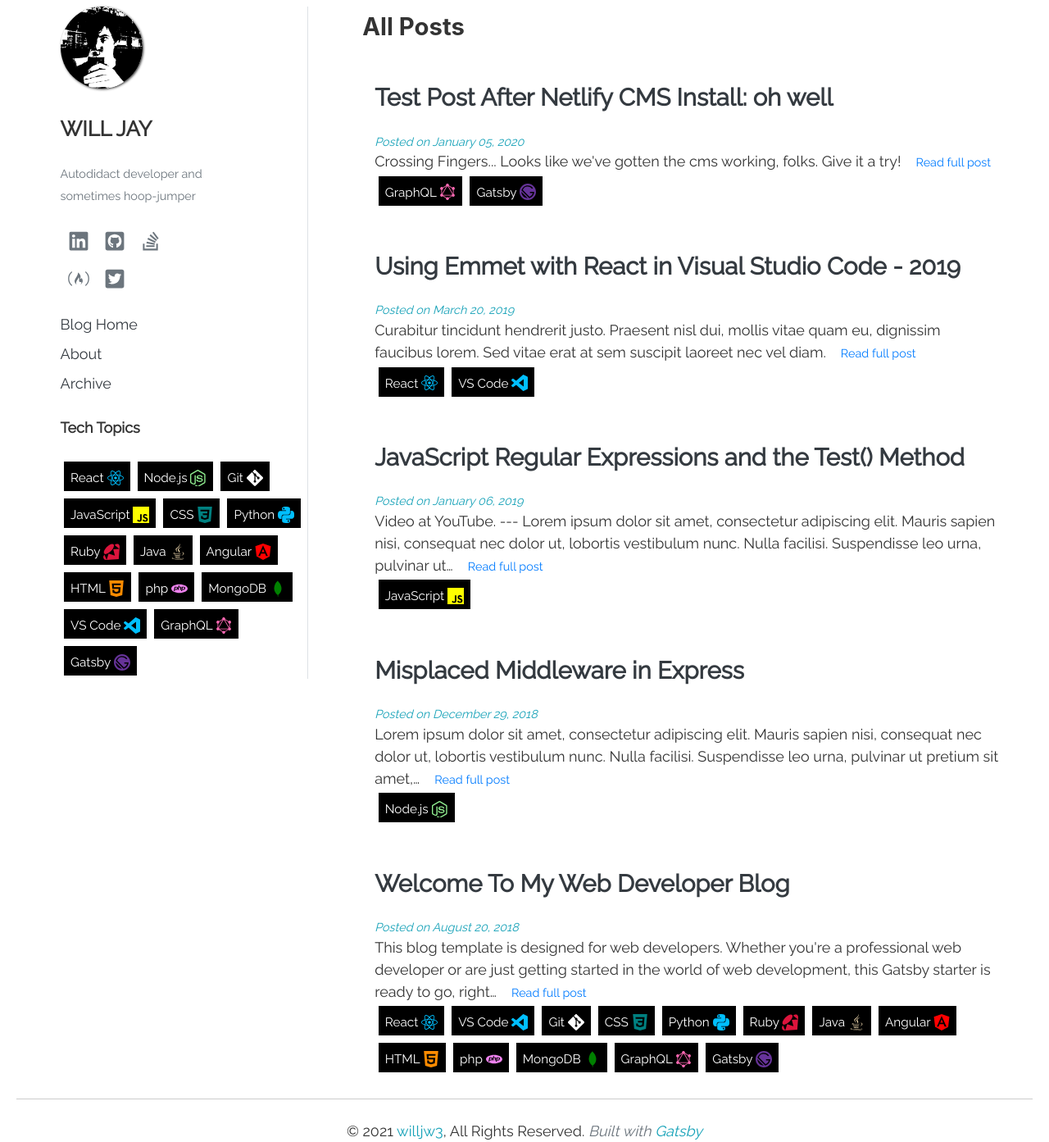
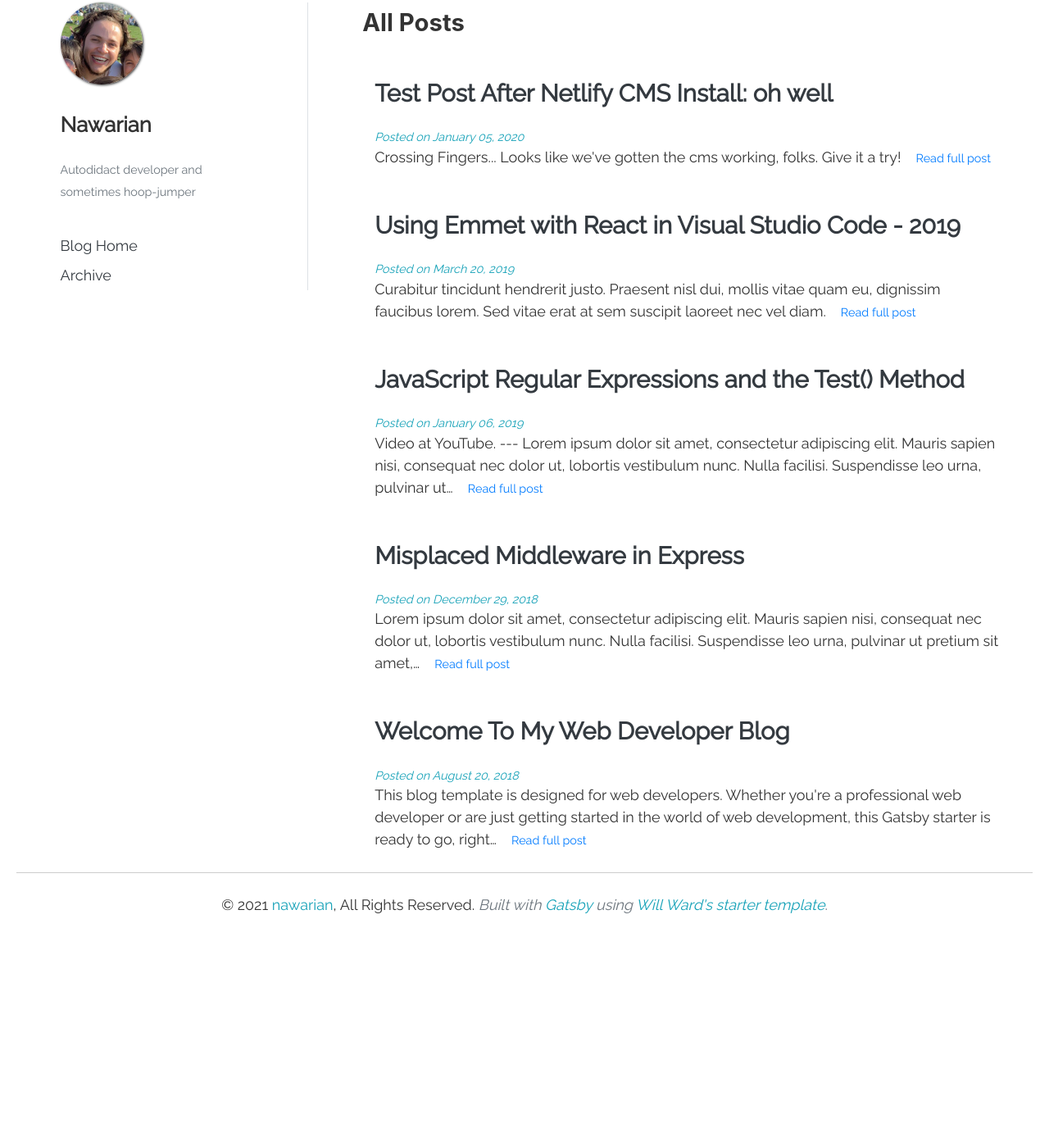
Before and after one commit to nawarian/nawarian.xyz, a Gatsby site: page /archive in a window 1280 px wide. Shown: the part 95-1488 px from the top of the page at 82% size. After the commit the page ends 1239 px from the top, so only its background shows below. Built offline with nearby package versions, Linux system fonts and the light colour scheme; Gatsby itself is replaced by a stand-in of ours; some packages are replaced by stand-ins of ours.

Commit message:
Remove unwanted components and adapt source

```diff
--- a/config.js
+++ b/config.js
@@ -1,20 +1,19 @@
 "use strict"
 
 module.exports = {
-  url: "https://developer-diary.netlify.com",
-  title: "Developer Diary",
+  url: "https://nawarian.xyz",
+  title: "Nawarian",
   tagline: "Autodidact developer and sometimes hoop-jumper",
-  copyright: "© 2019 willjw3, All rights reserved",
+  copyright: "© 2021 nawarian, All rights reserved",
   author: {
-    name: "WILL JAY",
-    bio: "Self-taught web developer and whisky aficionado",
+    name: "Nawarian",
+    bio: "",
     contacts: {
-      linkedin: "https://www.linkedin.com/in/will-ward-65234a170/",
-      github: "https://github.com/willjw3",
-      stackoverflow:
-        "https://stackoverflow.com/users/10262432/will-ward?tab=profile",
-      freecodecamp: "https://www.freecodecamp.org/willjw3",
-      twitter: "https://twitter.com/willjw3",
+      linkedin: "https://www.linkedin.com/in/nawarian/",
+      github: "https://github.com/nawarian",
+      stackoverflow: "",
+      freecodecamp: "",
+      twitter: "https://twitter.com/nawarian",
     },
   },
   labels: [
--- a/src/components/header/MobileBio.js
+++ b/src/components/header/MobileBio.js
@@ -1,13 +1,13 @@
 import React from "react"
 
 import "./header.css"
-import willjw3 from "../../images/willjw3.jpg"
+import nawarian from "../../images/nawarian.jpg"
 
 const MobileBio = (props) => {
 
     return (
         <div className="mobile-bio-main">
-            <img src={willjw3}  className="ml-4 mt-2" style={{ maxWidth: `75px`, maxHeight: `75px`, borderRadius: `50%`,boxShadow: `1px 1px 3px`}} alt="author-pic" />
+            <img src={nawarian}  className="ml-4 mt-2" style={{ maxWidth: `75px`, maxHeight: `75px`, borderRadius: `50%`,boxShadow: `1px 1px 3px`}} alt="author-pic" />
             <h4 className="mr-4 mt-4">{props.author}</h4>
         </div>
     )
--- a/src/components/header/header.js
+++ b/src/components/header/header.js
@@ -2,16 +2,10 @@
 import { Link } from "gatsby"
 import PropTypes from "prop-types"
 
-
-import MobileSocialLinks from "./MobileSocialLinks"
-import MobilePageLinks from "./MobilePageLinks"
-import SocialLinks from "./SocialLinks"
 import MobileBio from "./MobileBio"
 import "./header.css"
 
-const Header = ({ siteTitle, tagline, author, contacts }) => {
-
-  return (
+const Header = ({ siteTitle, tagline, author, contacts }) => (
     <header
       className="head-main"
       style={{
@@ -35,14 +29,10 @@
             {siteTitle}
           </Link>
         </h1>
-        <SocialLinks contacts={contacts} />
       </div>
-      <MobileSocialLinks contacts={contacts} />
-      <MobilePageLinks />
       <MobileBio author={author} />
     </header>
-  )
-}
+)
 
 Header.propTypes = {
   siteTitle: PropTypes.string,
--- a/src/components/layout.js
+++ b/src/components/layout.js
@@ -51,10 +51,16 @@
             <main className="p-4">{children}</main>
             <footer className="text-center">
               <hr/>
-              <p className="d-inline">© {new Date().getFullYear()} <a className="text-info" href="https://willjw3.github.io/">willjw3</a>, All Rights Reserved.</p>
-              <p className="mt-5 text-muted d-inline"><i> Built with
-                            {` `}
-                <a className="text-info" href="https://www.gatsbyjs.org">Gatsby</a></i>
+              <p className="d-inline">© {new Date().getFullYear()} <a className="text-info" href="https://twitter.com/nawarian/">nawarian</a>, All Rights Reserved.</p>
+              <p className="mt-5 text-muted d-inline">
+                <i>
+                    {` `}Built with{` `}
+                    <a className="text-info" href="https://www.gatsbyjs.org">Gatsby</a>
+                    {` `}using{` `}
+                    <a className="text-info" href="https://www.gatsbyjs.com/starters/willjw3/gatsby-starter-developer-diary">
+                      Will Ward's starter template
+                    </a>
+                </i>.
               </p>
             </footer>
           </div>
--- a/src/components/sidebar/Bio.js
+++ b/src/components/sidebar/Bio.js
@@ -1,13 +1,13 @@
 import React from "react"
 import "./sidebar.css"
 
-import willjw3 from "../../images/willjw3.jpg"
+import nawarian from "../../images/nawarian.jpg"
 
 const Bio = ({ author, tagline }) => {
 
     return (
         <div className="bio-main w-75">
-            <img src={willjw3} style={{ maxWidth: `100px` }} className="profile-img" alt="" />
+            <img src={nawarian} style={{ maxWidth: `100px` }} className="profile-img" alt="" />
             <h3 className="mt-2 author-bio">{author}</h3>
             <small className="text-muted">{tagline}</small>
         </div>
--- a/src/components/sidebar/Sidebar.js
+++ b/src/components/sidebar/Sidebar.js
@@ -2,10 +2,6 @@
 import { StaticQuery, graphql, Link } from "gatsby"
 import Bio from "./Bio"
 import "./sidebar.css"
-
-import SocialLinks from "./SocialLinks"
-import TechTags from "./TechTags"
-
 
 const Sidebar = () => {
     return (
@@ -52,14 +48,9 @@
                 <>
                     <div className="sidebar-main border-right">
                         <Bio author={data.site.siteMetadata.author} tagline={data.site.siteMetadata.tagline} />
-                        <SocialLinks contacts={data.site.siteMetadata.contacts} />
                         <div className="page-links">
                             <Link to="/"><span className="text-dark d-block py-1">Blog Home</span></Link>
-                            <Link to="/about"><span className="text-dark d-block py-1">About</span></Link>
                             <Link to="/archive"><span className="text-dark d-block py-1">Archive</span></Link>
-                        </div>
-                        <div className="tech-tags mt-4">
-                            <TechTags labels={data.site.siteMetadata.labels} posts={data.allMarkdownRemark.edges} />
                         </div>
                     </div>
                 </>
--- a/src/components/sidebar/sidebar.css
+++ b/src/components/sidebar/sidebar.css
@@ -9,8 +9,8 @@
 }
 
 .page-links {
-    margin-top: 3rem;
-    padding-top: 4rem;
+    margin-top: 1rem;
+    padding-top: 1rem;
     font-family: "Raleway";
 }
 
--- a/src/pages/archive.js
+++ b/src/pages/archive.js
@@ -6,24 +6,9 @@
 import Layout from "../components/layout"
 import SEO from "../components/seo"
 import Sidebar from "../components/sidebar/Sidebar"
-import TechTag from "../components/tags/TechTag"
 
 const ArchivePage = ({ data }) => {
     const posts = data.allMarkdownRemark.edges
-    const labels = data.site.siteMetadata.labels
-
-    const getTechTags = (tags) => {
-        const techTags = []
-        tags.forEach((tag, i) => {
-            labels.forEach((label) => {
-                if (tag === label.tag) {
-                    techTags.push(<TechTag key={i} tag={label.tag} tech={label.tech} name={label.name} size={label.size} color={label.color} />)
-                }
-            })
-        })
-        return techTags
-    }
-
 
     return (
         <Layout>
@@ -35,7 +20,6 @@
                 <div className="post-list-main">
                     <h2 className="heading mt-3">All Posts</h2>
                     {posts.map((post) => {
-                        const tags = post.node.frontmatter.tags
                         return (
                             <div key={post.node.id} className="container mt-5">
                                 <Link
@@ -53,9 +37,6 @@
                                 >
                                     <small className="d-inline-block ml-3"> Read full post</small>
                                 </Link>
-                                <div className="d-block">
-                                    {getTechTags(tags)}
-                                </div>
                             </div>
                         )
                     })}
@@ -94,7 +75,6 @@
                  frontmatter {
                    title
                    date(formatString: "MMMM DD, YYYY")
-                   tags
                  }
                  fields {
                    slug
```
Also changed, not shown: src/pages/about.js (deleted, +0 -97 lines), src/templates/blog-post.js (+0 -27 lines), src/templates/post-list.js (+0 -27 lines), src/images/nawarian.jpg (added), src/images/willjw3.jpg (deleted), 1 other file.
